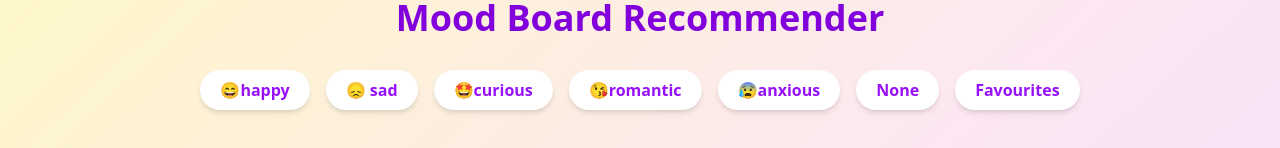
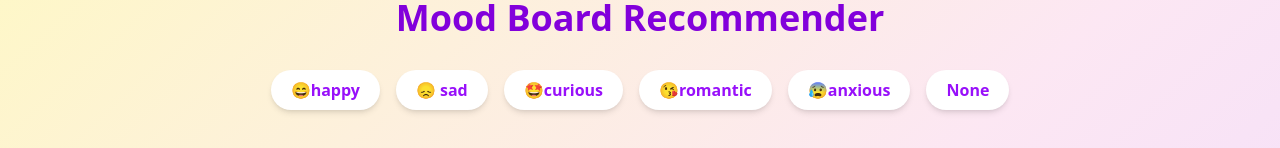
Before and after one commit to vishakha1412/BookStore, a React (Vite) app: page /browse in a window 1280 px wide. Shown: the part 144-292 px from the top of the page. Built offline with nearby package versions, Linux system fonts and the light colour scheme; no server answers.

Commit message:
moodToKey

```diff
--- a/src/components/Browse.jsx
+++ b/src/components/Browse.jsx
@@ -56,7 +56,7 @@ const moodToKeyword = {
   '😘romantic': "love",
  ' 😰anxious': "mindfulness",
  'none':'',
- 'favourites':'6_w6AQAAMAAJ',
+
 };
 const moods= Object.keys(moodToKeyword);
     const queryWithMood = `${query||'search'} ${moodToKeyword[mood] || ''}`;
```
